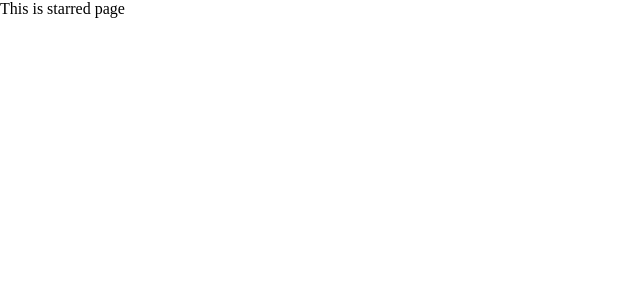
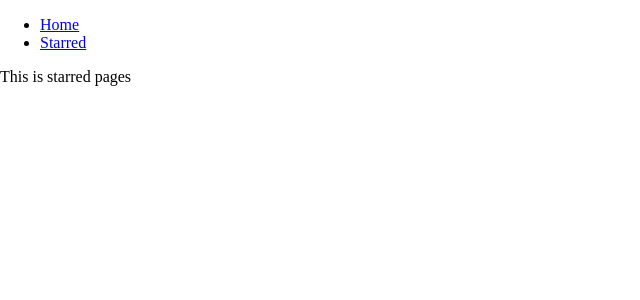
Before and after one commit to piesieomane/Box-office, a React (Create React App) app: page /starred in a window 1280 px wide. Shown: the top 300 px of the page, without its empty margins (0-640 px from the left). Built offline with nearby package versions, Linux system fonts and the light colour scheme.

Commit message:
added navbar and components

```diff
--- a/src/App.js
+++ b/src/App.js
@@ -1,18 +1,25 @@
 import React from 'react';
-
 import { Switch, Route } from 'react-router-dom';
+import Navs from './components/Navs';
+import Home from './pages/Home';
+import Starred from './pages/Starred';
 
 function App() {
   return (
+    <div>
+      <Navs />
       <Switch>
         <Route exact path="/">
-        This is home page
+          <Home />
         </Route>
         <Route exact path="/starred">
-        This is starred page
+          <Starred />
         </Route>
-      <Route>This is 404 Page</Route>
+        <Route>
+          <div>Not found</div>
+        </Route>
       </Switch>
+    </div>
   );
 }
 
--- /dev/null
+++ b/src/components/Navs.jsx
@@ -0,0 +1,22 @@
+import React from 'react';
+import { Link } from 'react-router-dom';
+
+const LINKS = [
+  { to: '/', text: 'Home' },
+  { to: '/starred', text: 'Starred' },
+];
+
+const Navs = () => (
+  <div>
+    <ul>
+      {LINKS.map(item => (
+        <li key={item.to}>
+          {' '}
+          <Link to={item.to}>{item.text}</Link>
+        </li>
+      ))}
+    </ul>
+  </div>
+);
+
+export default Navs;
--- /dev/null
+++ b/src/pages/Home.jsx
@@ -0,0 +1,5 @@
+import React from 'react';
+
+const Home = () => <div>This is home page</div>;
+
+export default Home;
--- /dev/null
+++ b/src/pages/Starred.jsx
@@ -0,0 +1,4 @@
+import React from 'react';
+
+const Starred = () => <div>This is starred pages</div>;
+export default Starred;
```
Lines whose indentation alone changed are shown as unchanged.
